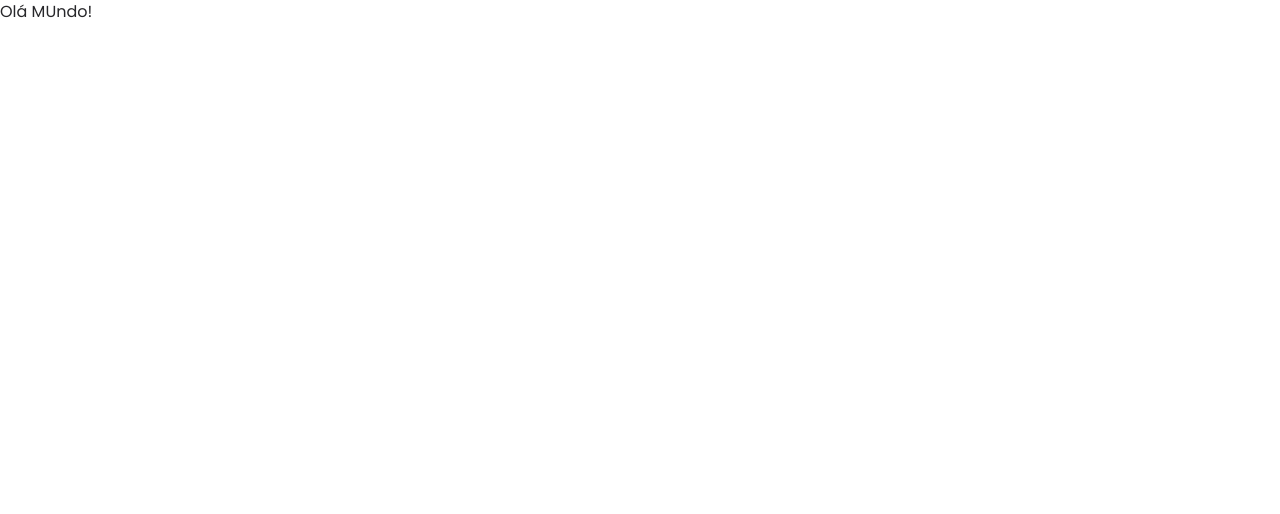
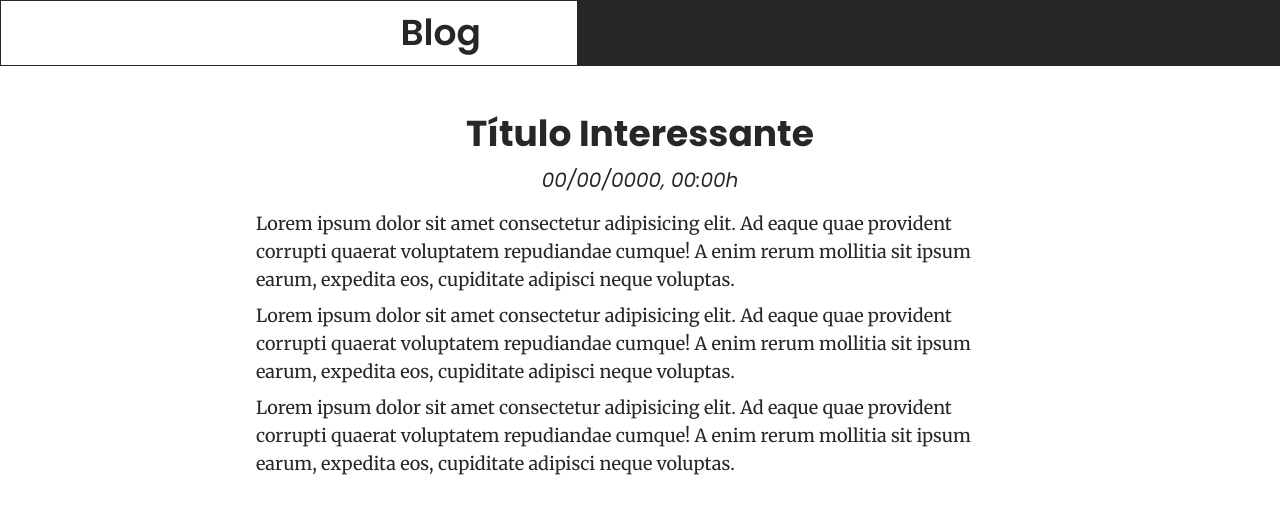
Before and after one commit to adrielestoller/blog, a React (Vite) app: page /post in a window 1280 px wide. Shown: the top 514 px of the page. Built offline with nearby package versions, Linux system fonts and the light colour scheme.

Commit message:
feat: add new font Merriweather

```diff
--- a/index.html
+++ b/index.html
@@ -9,6 +9,9 @@
   <link
     href="https://fonts.googleapis.com/css2?family=Poppins:ital,wght@0,100;0,200;0,300;0,400;0,500;0,600;0,700;0,800;0,900;1,100;1,200;1,300;1,400;1,500;1,600;1,700;1,800;1,900&display=swap"
     rel="stylesheet">
+  <link
+    href="https://fonts.googleapis.com/css2?family=Merriweather:ital,wght@0,300;0,400;0,700;0,900;1,300;1,400;1,700;1,900&display=swap"
+    rel="stylesheet">
   <title>Blog</title>
 </head>
 
--- a/src/pages/PostPage.tsx
+++ b/src/pages/PostPage.tsx
@@ -1,5 +1,20 @@
+import { Header } from "../components/Header";
+
 export function PostPage() {
   return (
-    <h1>Olá MUndo!</h1>
+    <>
+      <Header />
+      <main className="max-w-3xl mx-auto my-12">
+        <div className="text-center flex flex-col gap-3">
+          <h1 className="text-4xl font-bold">Título Interessante</h1>
+          <p className="text-xl italic">00/00/0000, 00:00h</p>
+        </div>
+        <article className="my-4 text-lg font-serif flex flex-col gap-2">
+          <p>Lorem ipsum dolor sit amet consectetur adipisicing elit. Ad eaque quae provident corrupti quaerat voluptatem repudiandae cumque! A enim rerum mollitia sit ipsum earum, expedita eos, cupiditate adipisci neque voluptas.</p>
+          <p>Lorem ipsum dolor sit amet consectetur adipisicing elit. Ad eaque quae provident corrupti quaerat voluptatem repudiandae cumque! A enim rerum mollitia sit ipsum earum, expedita eos, cupiditate adipisci neque voluptas.</p>
+          <p>Lorem ipsum dolor sit amet consectetur adipisicing elit. Ad eaque quae provident corrupti quaerat voluptatem repudiandae cumque! A enim rerum mollitia sit ipsum earum, expedita eos, cupiditate adipisci neque voluptas.</p>
+        </article>
+      </main>
+    </>
   )
 }
--- a/tailwind.config.js
+++ b/tailwind.config.js
@@ -7,7 +7,8 @@ export default {
   theme: {
     extend: {
       fontFamily: {
-        sans: 'Poppins'
+        sans: 'Poppins',
+        serif: 'Merriweather'
       }
     },
   },
```
